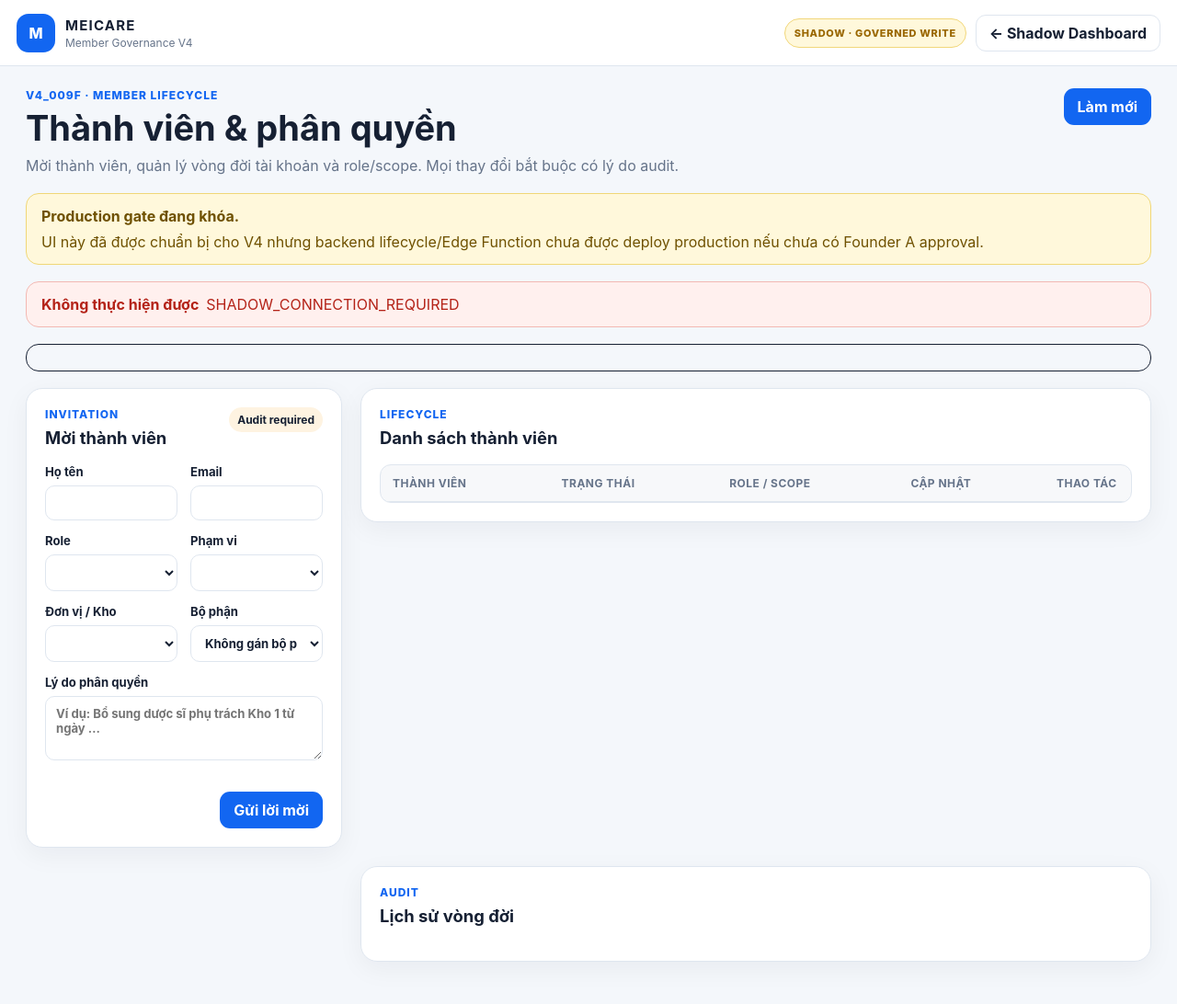
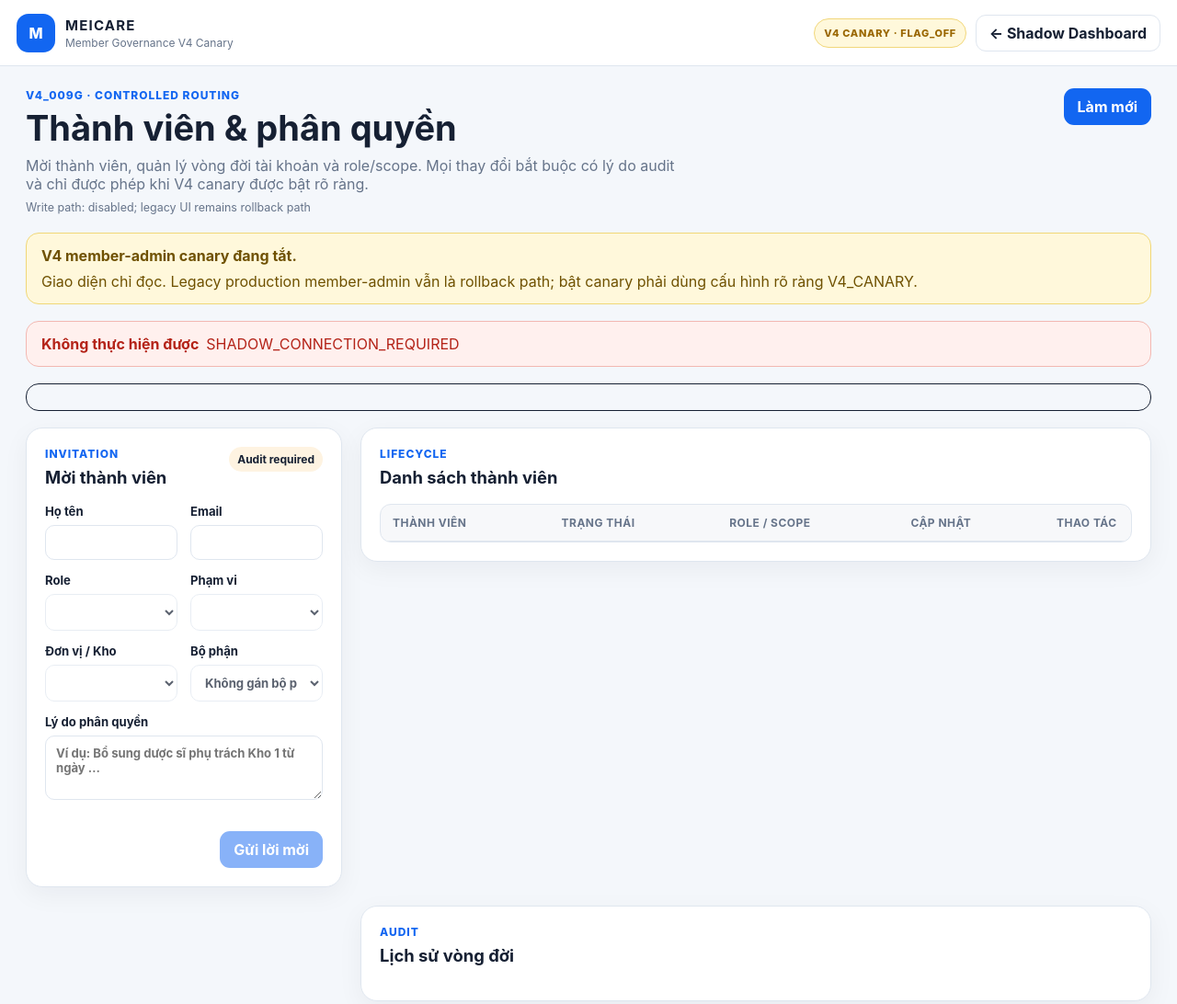
Before and after one commit to meicarevn/app, a website: page web-shadow/member-admin.html in a window 1280 px wide. Shown: the whole page at 92% size. Drawn offline with Linux system fonts and the light colour scheme.

Commit message:
feat(member-admin): surface canary mode and controlled routing state

```diff
--- a/web-shadow/member-admin.html
+++ b/web-shadow/member-admin.html
@@ -4,7 +4,7 @@
   <meta charset="utf-8" />
   <meta name="viewport" content="width=device-width, initial-scale=1, viewport-fit=cover" />
   <meta name="robots" content="noindex,nofollow" />
-  <title>MEICARE · Quản trị thành viên V4</title>
+  <title>MEICARE · Quản trị thành viên V4 Canary</title>
   <link rel="stylesheet" href="./styles.css" />
   <link rel="stylesheet" href="./role-ux.css" />
   <link rel="stylesheet" href="./member-admin.css" />
@@ -14,10 +14,10 @@
   <header class="topbar">
     <div class="brand">
       <div class="brand-mark" aria-hidden="true">M</div>
-      <div><strong>MEICARE</strong><span>Member Governance V4</span></div>
+      <div><strong>MEICARE</strong><span>Member Governance V4 Canary</span></div>
     </div>
     <div class="topbar-actions">
-      <span class="shadow-badge">SHADOW · GOVERNED WRITE</span>
+      <span class="shadow-badge" id="memberAdminCanaryMode">V4 CANARY · OFF</span>
       <a class="secondary-button admin-back-link" href="./index.html">← Shadow Dashboard</a>
     </div>
   </header>
@@ -25,16 +25,17 @@
   <main class="member-admin-shell" id="content" tabindex="-1">
     <section class="page-heading member-heading">
       <div>
-        <p class="eyebrow">V4_009F · Member Lifecycle</p>
+        <p class="eyebrow">V4_009G · Controlled Routing</p>
         <h1>Thành viên & phân quyền</h1>
-        <p>Mời thành viên, quản lý vòng đời tài khoản và role/scope. Mọi thay đổi bắt buộc có lý do audit.</p>
+        <p>Mời thành viên, quản lý vòng đời tài khoản và role/scope. Mọi thay đổi bắt buộc có lý do audit và chỉ được phép khi V4 canary được bật rõ ràng.</p>
+        <p class="muted-small" id="memberAdminCanaryRoute">Write path: disabled; legacy UI remains rollback path</p>
       </div>
       <button id="refreshMembers" class="primary-button" type="button">Làm mới</button>
     </section>
 
     <section class="notice warning" id="releaseGateNotice">
-      <strong>Production gate đang khóa.</strong>
-      <span>UI này đã được chuẩn bị cho V4 nhưng backend lifecycle/Edge Function chưa được deploy production nếu chưa có Founder A approval.</span>
+      <strong>V4 member-admin canary đang tắt.</strong>
+      <span>Giao diện chỉ đọc. Legacy production member-admin vẫn là rollback path; không có fallback write tự động.</span>
     </section>
     <section id="adminError" class="notice error" hidden></section>
     <section id="adminSuccess" class="notice success" hidden></section>
@@ -78,7 +79,7 @@
   <dialog id="memberActionDialog">
     <form method="dialog" id="memberActionForm" class="admin-dialog-form">
       <div class="dialog-heading">
-        <div><p class="eyebrow" id="actionEyebrow">Governed action</p><h2 id="actionTitle">Cập nhật thành viên</h2></div>
+        <div><p class="eyebrow" id="actionEyebrow">Governed canary action</p><h2 id="actionTitle">Cập nhật thành viên</h2></div>
         <button class="icon-button" value="cancel" type="submit" aria-label="Đóng">×</button>
       </div>
       <p id="actionDescription" class="muted"></p>
@@ -95,6 +96,6 @@
     </form>
   </dialog>
 
-  <script src="./member-admin.js" defer></script>
+  <script src="./member-admin-v4-canary.js" defer></script>
 </body>
 </html>
```
